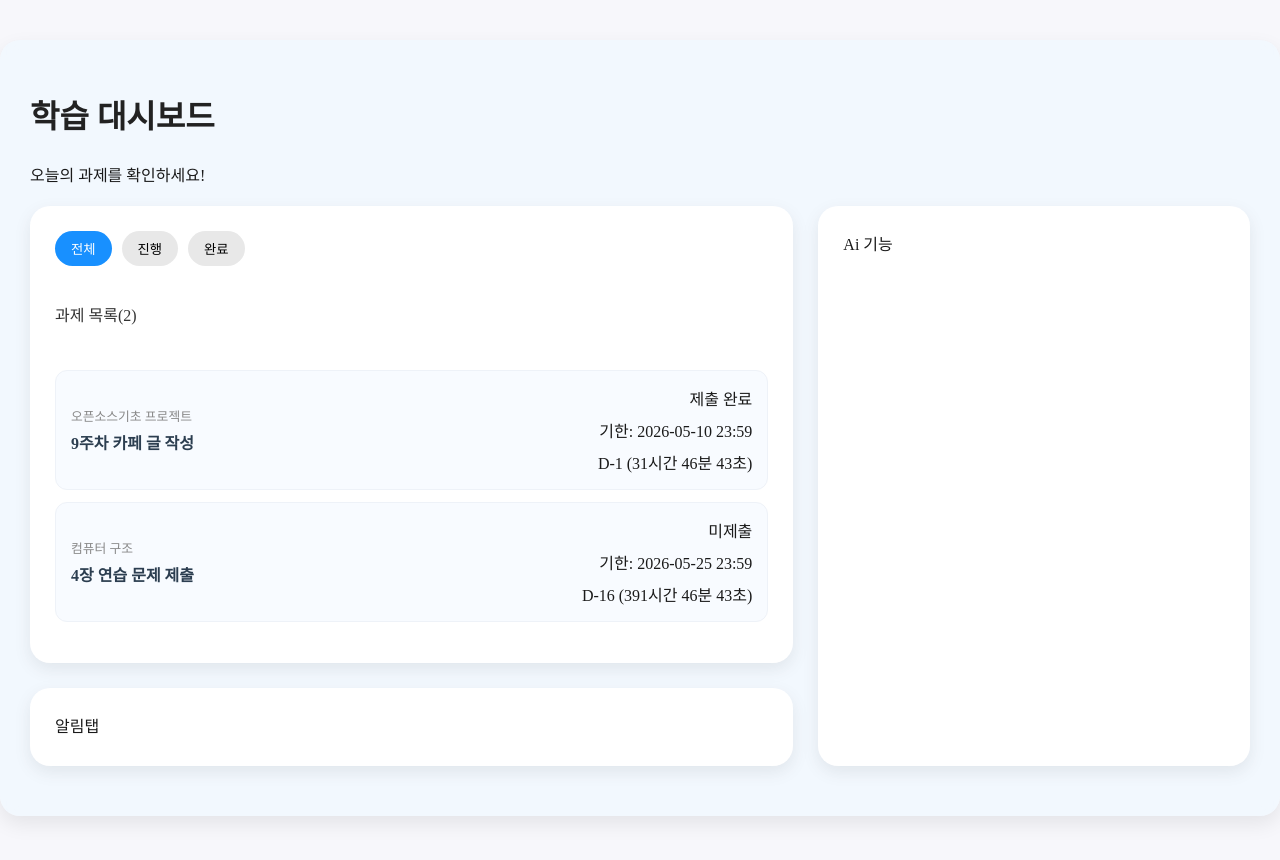
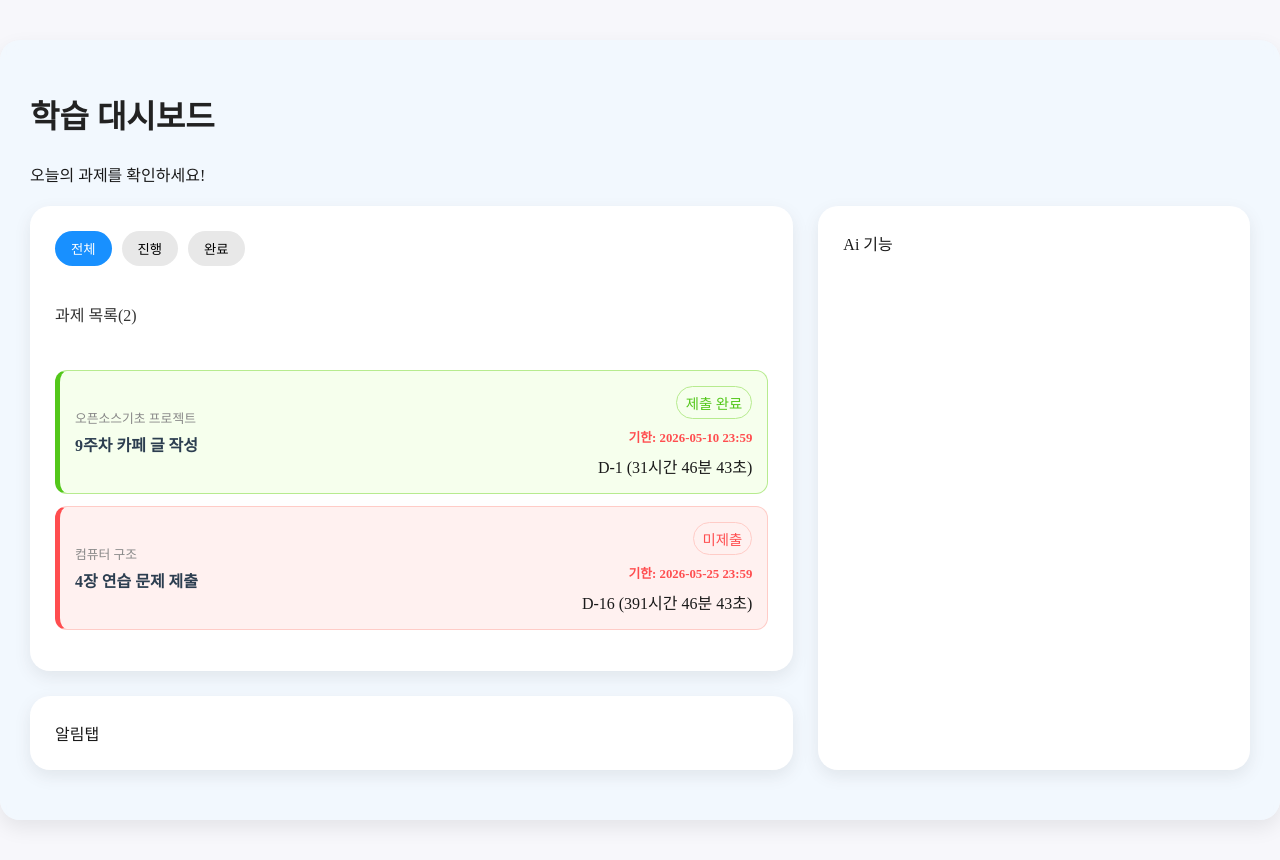
Before and after one commit to KadenID/OSBP_Team_NULL, a React (Vite) app in the folder client/: page / in a window 1280 px wide. Built offline with nearby package versions, Linux system fonts and the light colour scheme.

Commit message:
css 제출 버튼, 텍스트 #15

```diff
--- a/client/src/Components/assignment-tab/AssignmentTab.css
+++ b/client/src/Components/assignment-tab/AssignmentTab.css
@@ -53,6 +53,26 @@
   transform: scale(1.02);
 }
 
+/* 상태 조합별 카드 배경 */
+/* 기한 지남 공통 → 회색 */
+.assignment-item.expired {
+  background-color: #f5f5f5;
+  border-color: #e0e0e0;
+  border-left: 5px solid #bbb;
+}
+
+.assignment-item.yet-ongoing {    /* 기한남음 + 미제출 */
+  background-color: #fff1f0;
+  border-color: #ffccc7;
+  border-left: 5px solid #ff4d4f;
+}
+
+.assignment-item.done-ongoing {   /* 기한남음 + 제출완료 */
+  background-color: #f6ffed;
+  border-color: #b7eb8f;
+  border-left: 5px solid #53c71a;
+}
+
 .subject {
   font-size: 0.8rem;
   color: #888;
@@ -72,28 +92,43 @@
   text-align: right;
 }
 
-.status {
-  font-size: 1rem;
+/* 제출 상태 라벨 */
+.status-label {
+  font-size: 0.9rem;
+  font-weight: 590;
   padding: 5px 9px;
   border-radius: 20px;
 }
 
-.status:hover {
-  transform: scale(1.05);
-  box-shadow: 0 4px 12px rgba(0, 0, 0, 0.15);
+.status-label.done { /*제출완료 버튼*/
+  background-color: #f6ffed;
+  color: #53c71a;
+  border: 1px solid #b7eb8f;
 }
 
-.status.Incomplete {
+.status-label.yet {
   background-color: #fff1f0;
   color: #ff4d4f;
   border: 1px solid #ffccc7;
 }
 
-.status.Complete {
-  background-color: #f6ffed;
-  color: #52c41a;
-  border: 1px solid #b7eb8f;
+/* 기한 텍스트: 기본 빨강 (기한 안 지남) */
+.deadline-text {
+  display: block;
+  font-size: 0.8rem;
+  font-weight: 600;
+  color: #ff4d4f;
 }
+
+/* 기한 지남 → 회색으로 흐리게 */
+.expired-text {
+  color: #000000 !important;
+}
+
+.expired-item {
+  border-left: 5px solid #ff4d4f;
+}
+
 
 .d-day {
   display: block;
```
